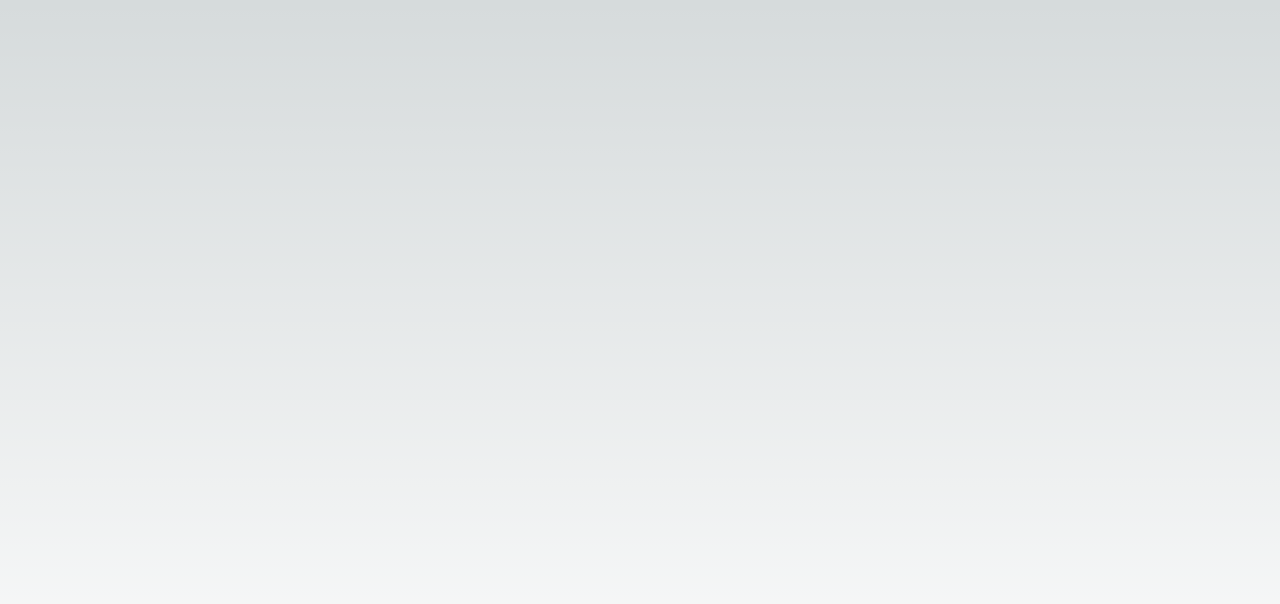
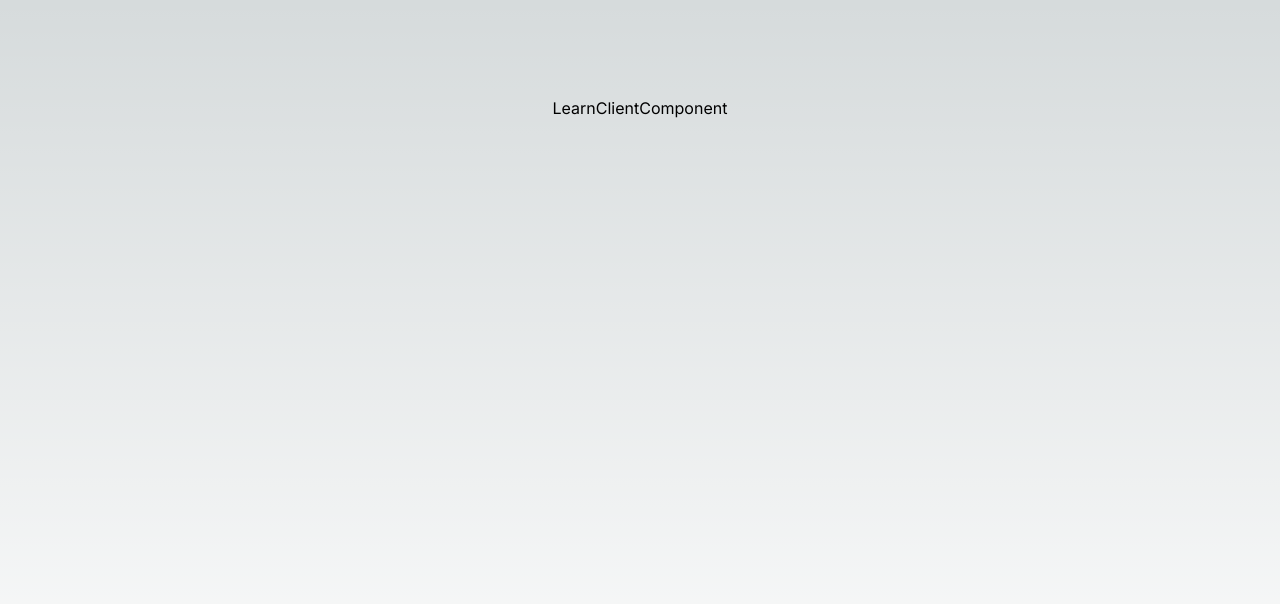
Before and after one commit to Priyanshilawania/NextJsLearning, a Next.js app: page / in a window 1280 px wide. Shown: the top 604 px of the page. Built offline with nearby package versions, Linux system fonts and the light colour scheme.

Commit message:
LearnComponents

```diff
--- a/src/app/page.js
+++ b/src/app/page.js
@@ -1,12 +1,17 @@
+import LearnClientComponent from "@/components/LearnClientComponent";
+import LearnServerComponent from "@/components/LearnServerComponent";
 import LearnLink from "@/components/LearnLink";
-import Image from "next/image";
+// import Image from "next/image";
+import learnuseRouter from "@/components/learnuseRouter";
 
 export default function Home() {
   return (
     <main className="flex min-h-screen flex-col items-center justify-between p-24">
       {/* <LearnLink/> */}
-      <learnuseRouter />
+      {/* < learnuseRouter/> */}
+      {/* <LearnServerComponent /> */}
+      < LearnClientComponent/>
 
     </main>
-  );
+  )
 }
--- /dev/null
+++ b/src/components/LearnClientComponent.jsx
@@ -0,0 +1,9 @@
+
+'use client'
+const LearnClientComponent = () => {
+  return (
+    <div>LearnClientComponent</div>
+  )
+}
+
+export default LearnClientComponent
--- /dev/null
+++ b/src/components/LearnServerComponent.jsx
@@ -0,0 +1,9 @@
+
+
+const LearnServerComponent = () => {
+  return (
+    <div>LearnServerComponent</div>
+  )
+}
+
+export default LearnServerComponent
--- a/src/components/learnuseRouter.jsx
+++ b/src/components/learnuseRouter.jsx
@@ -5,11 +5,12 @@ import{useRouter}from "next/navigation"
 const learnuseRouter = () => {
     const router=useRouter()
     // This hook gives access the router object inside the Pages Router.
-    console.log("Router",router);
+    // console.log("Router",router);
   return (
 
     <>
     <h1>use Router</h1>
+    <button type='button' onClick={()=> router.push("/admin/dashboard")}>Go to Admin dash</button>
     </>
   )
 }
```
